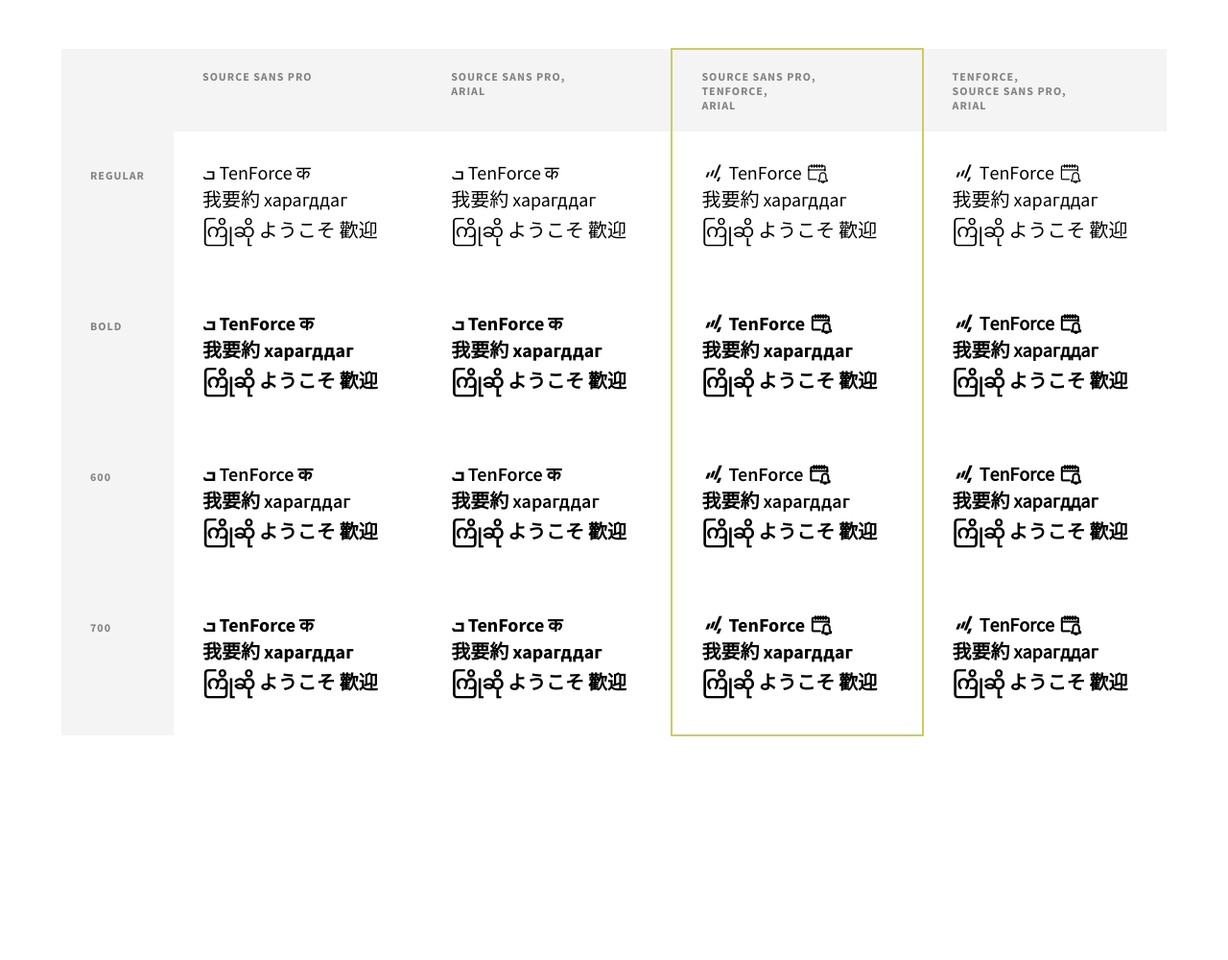
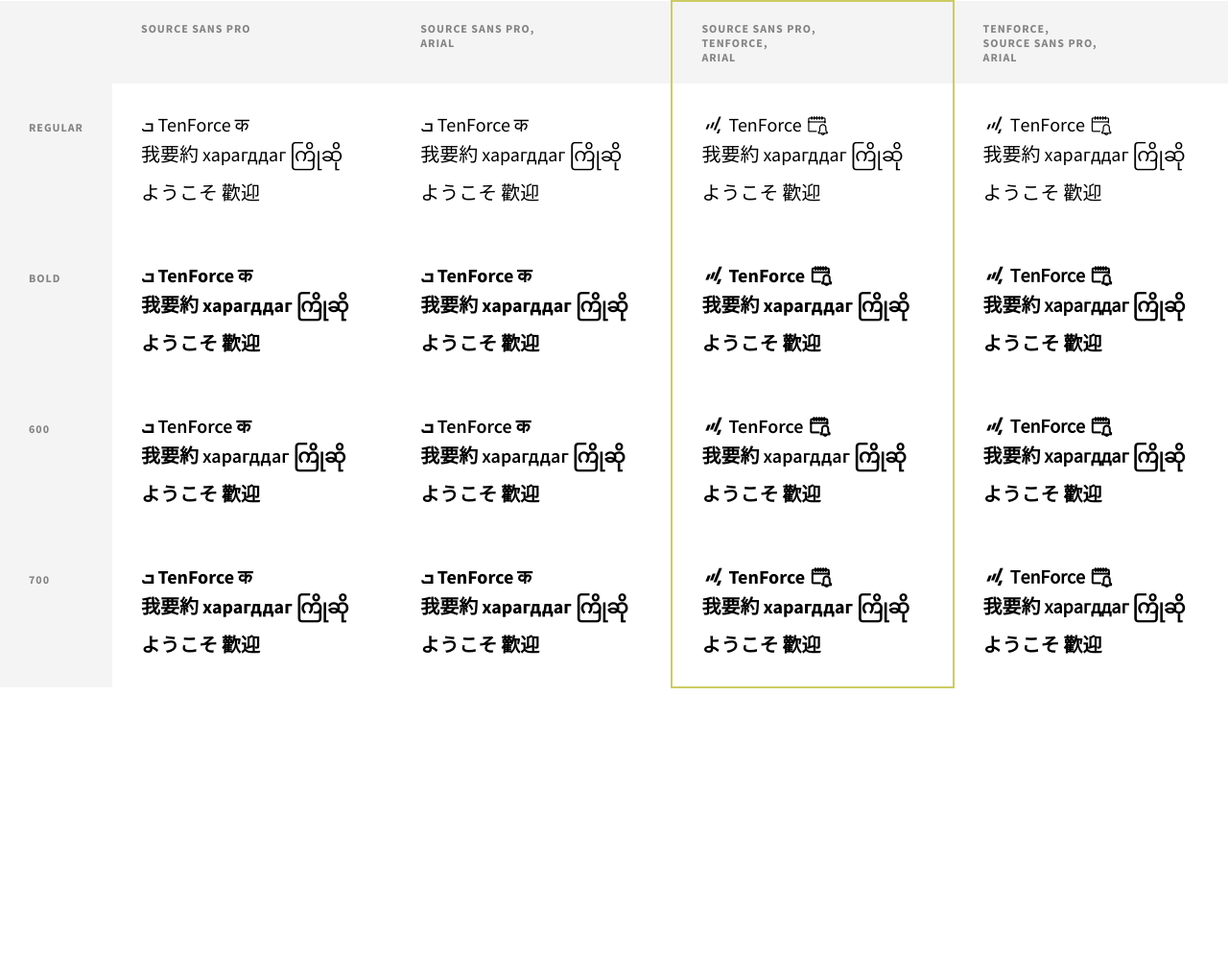
Before and after one commit to lordblendi/tracker-mockup, a Jekyll site: the page built from pages/font.html, in a window 1280 px wide. Shown: the whole page at 96% size. Built offline with Jekyll 4.4.1, drawn with Linux system fonts in a browser that asks for light colours; nearby versions of some CDN libraries; comment, search, counter and statistics services are not loaded; after the commit the page ends 900 px from its top, so only the background shows below that.

Commit message:
update font page

```diff
--- a/pages/font.html
+++ b/pages/font.html
@@ -5,6 +5,9 @@ permalink: /font
 ---
 
 <style>
+  table {
+    width: 100%;
+  }
   table td {
     padding: 30px;
     vertical-align: text-top;
--- a/sass/app.scss
+++ b/sass/app.scss
@@ -56,7 +56,7 @@ body.page-Itembox {
 body.page-Font {
   position: relative;
   background-color: #FFF;
-  margin: 50px 5%;
+  margin: 0;
 }
 
 
```
